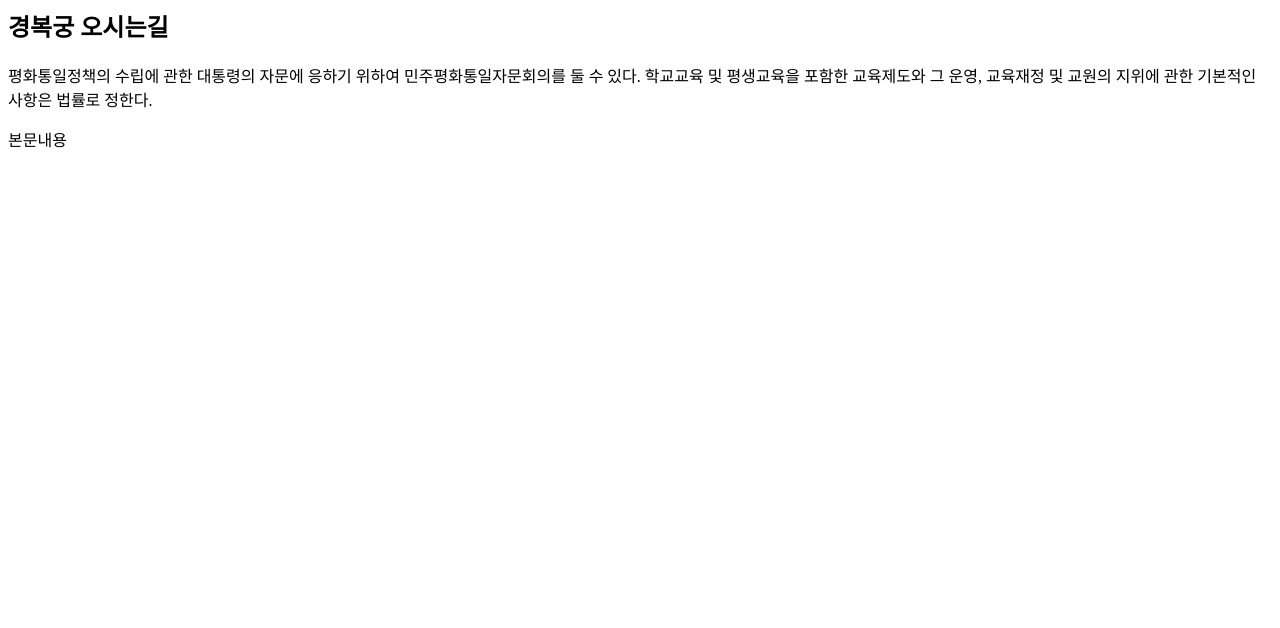
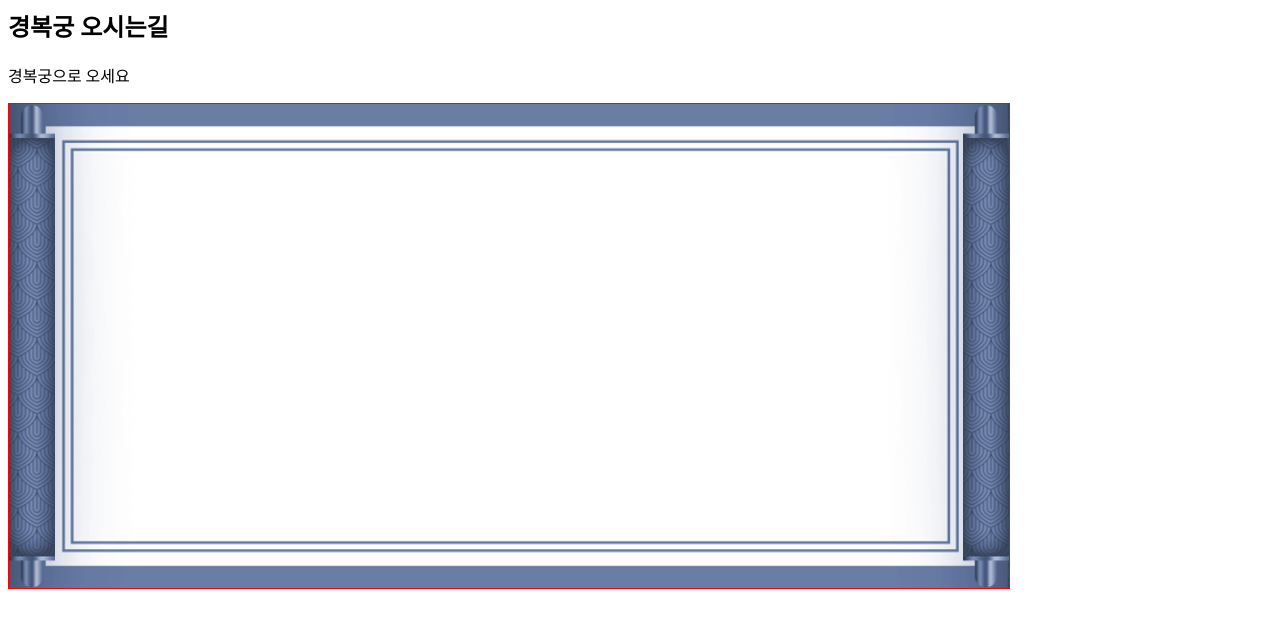
Before and after one commit to seungyeon-shim/webproject, a PHP site: page /sub-kbg/sub-location-kbg.php in a window 1280 px wide. Shown: the top 628 px of the page. Run offline with PHP 8.4, Linux system fonts and the light colour scheme.

Commit message:
김진형

```diff
--- a/css/sub-common/sub-common.css
+++ b/css/sub-common/sub-common.css
@@ -21,7 +21,6 @@ main.sub section.sub-content-center {
 }
 @media screen and (max-width: 1000px) {
   main.sub section {
-    height: 100%;
     padding: 50px 0;
   }
 }
--- a/css/sub-common/sub-common.scss
+++ b/css/sub-common/sub-common.scss
@@ -17,7 +17,6 @@ main.sub {
       padding: 100px 0;
     }
     @media screen and (max-width: 1000px) {
-      height: 100%;
       padding: 50px 0;
     }
     .sub-title-wrap {
--- a/css/sub-kbg/sub-location.css
+++ b/css/sub-kbg/sub-location.css
@@ -1 +1,64 @@
-/*# sourceMappingURL=sub-location.css.map */
+section.sub-location .location-wrap {
+  position: relative;
+  border: 1px solid red;
+}
+@media screen and (orientation: landscape) {
+  section.sub-location .location-wrap {
+    width: 80%;
+    max-width: 1000px;
+  }
+}
+@media screen and (orientation: portrait) {
+  section.sub-location .location-wrap {
+    min-height: 0;
+  }
+}
+section.sub-location .location-wrap img.grap {
+  position: absolute;
+}
+@media screen and (orientation: landscape) {
+  section.sub-location .location-wrap img.grap.grap-land {
+    height: 100%;
+    top: 0%;
+  }
+  section.sub-location .location-wrap img.grap.grap-left {
+    left: 0;
+  }
+  section.sub-location .location-wrap img.grap.grap-right {
+    right: 0%;
+  }
+  section.sub-location .location-wrap img.grap.grap-port {
+    display: none;
+  }
+}
+@media screen and (orientation: portrait) {
+  section.sub-location .location-wrap img.grap.grap-port {
+    width: 100%;
+    left: 0;
+  }
+  section.sub-location .location-wrap img.grap.grap-top {
+    top: 0;
+  }
+  section.sub-location .location-wrap img.grap.grap-bottom {
+    bottom: 0;
+  }
+  section.sub-location .location-wrap img.grap.grap-land {
+    display: none;
+  }
+}
+@media screen and (orientation: landscape) {
+  section.sub-location .location-wrap .scr-paper.scr-paper-land {
+    width: 100%;
+  }
+  section.sub-location .location-wrap .scr-paper.scr-paper-port {
+    display: none;
+  }
+}
+@media screen and (orientation: portrait) {
+  section.sub-location .location-wrap .scr-paper.scr-paper-port {
+    height: 100%;
+  }
+  section.sub-location .location-wrap .scr-paper.scr-paper-land {
+    display: none;
+  }
+}/*# sourceMappingURL=sub-location.css.map */
--- a/css/sub-kbg/sub-location.scss
+++ b/css/sub-kbg/sub-location.scss
@@ -1,3 +1,66 @@
-section.sub-location-kbg{
+section.sub-location {
+  .location-wrap {
+    position: relative;
+    border: 1px solid red;
+    @media screen and (orientation: landscape) {
+      width: 80%;
+      max-width: 1000px;
+    } //land
+    @media screen and (orientation: portrait) {
+       min-height: 0;
+    } //land
+    img.grap {
+      position: absolute;
+      @media screen and (orientation: landscape) {
+        &.grap-land{
+          height: 100%;
+          top:0%;
+        }
+        &.grap-left{
+          left:0;
+        }
+        &.grap-right{
+          right:0%;
+        }
+        &.grap-port {
+          display: none;
+        }
+      } //land
+      @media screen and (orientation: portrait) {
+        &.grap-port{
+          width: 100%;
+          left: 0;
+        }
+        &.grap-top{
+          top:0;
+        }
+        &.grap-bottom{
+          bottom:0;
+        }
+        &.grap-land {
+          display: none;
+        }
+      }//port
+    } //grap
+    .scr-paper{
 
-}
+      @media screen and (orientation: landscape) {
+        &.scr-paper-land{
+          width: 100%;
+
+        }
+        &.scr-paper-port{
+          display: none;
+        }
+      }//landscape
+      @media screen and (orientation: portrait) {
+        &.scr-paper-port{
+          height: 100%;
+        }
+        &.scr-paper-land{
+          display: none;
+        }
+      }//port
+    }//scr-paper
+  } //location-wrap
+} //section.sub-location
--- a/sub-kbg/sub-location-kbg.php
+++ b/sub-kbg/sub-location-kbg.php
@@ -3,12 +3,16 @@
   <div class="sub-title-wrap  sub-title-wrap-center">
     <h2 class="sub-title">경복궁 오시는길</h2>
     <p class="sub-desc">
-      평화통일정책의 수립에 관한 대통령의 자문에 응하기 위하여 민주평화통일자문회의를 둘 수 있다.
-      학교교육 및 평생교육을 포함한 교육제도와 그 운영, 교육재정 및 교원의 지위에 관한 기본적인 사항은 법률로 정한다.
+      경복궁으로 오세요
     </p>
   </div><!-- sub-title-wrap -->
-  <div>
-    본문내용
+  <div class="location-wrap">
+    <img class="grap grap-land grap-left" src="./img/sub/sub-location/scroll-paper-grip.png" alt="">
+    <img class="grap grap-land grap-right" src="./img/sub/sub-location/scroll-paper-grip.png" alt="">
+    <img class="grap grap-port grap-top" src="./img/sub/sub-location/scroll-paper-grip-v.png" alt="">
+    <img class="grap grap-port grap-bottom" src="./img/sub/sub-location/scroll-paper-grip-v.png" alt="">
+    <img class="scr-paper scr-paper-land" src="./img/sub/sub-location/scroll-paper.png" alt="">
+    <img class="scr-paper scr-paper-port" src="./img/sub/sub-location/scroll-paper-v.png" alt="">
   </div>
 
 </section>
```
Also changed, not shown: img/sub/sub-location/scroll-paper-grip-v.png (added), img/sub/sub-location/scroll-paper-grip.png (added), img/sub/sub-location/scroll-paper-v.png (added), img/sub/sub-location/scroll-paper.png (added), 2 other files.
